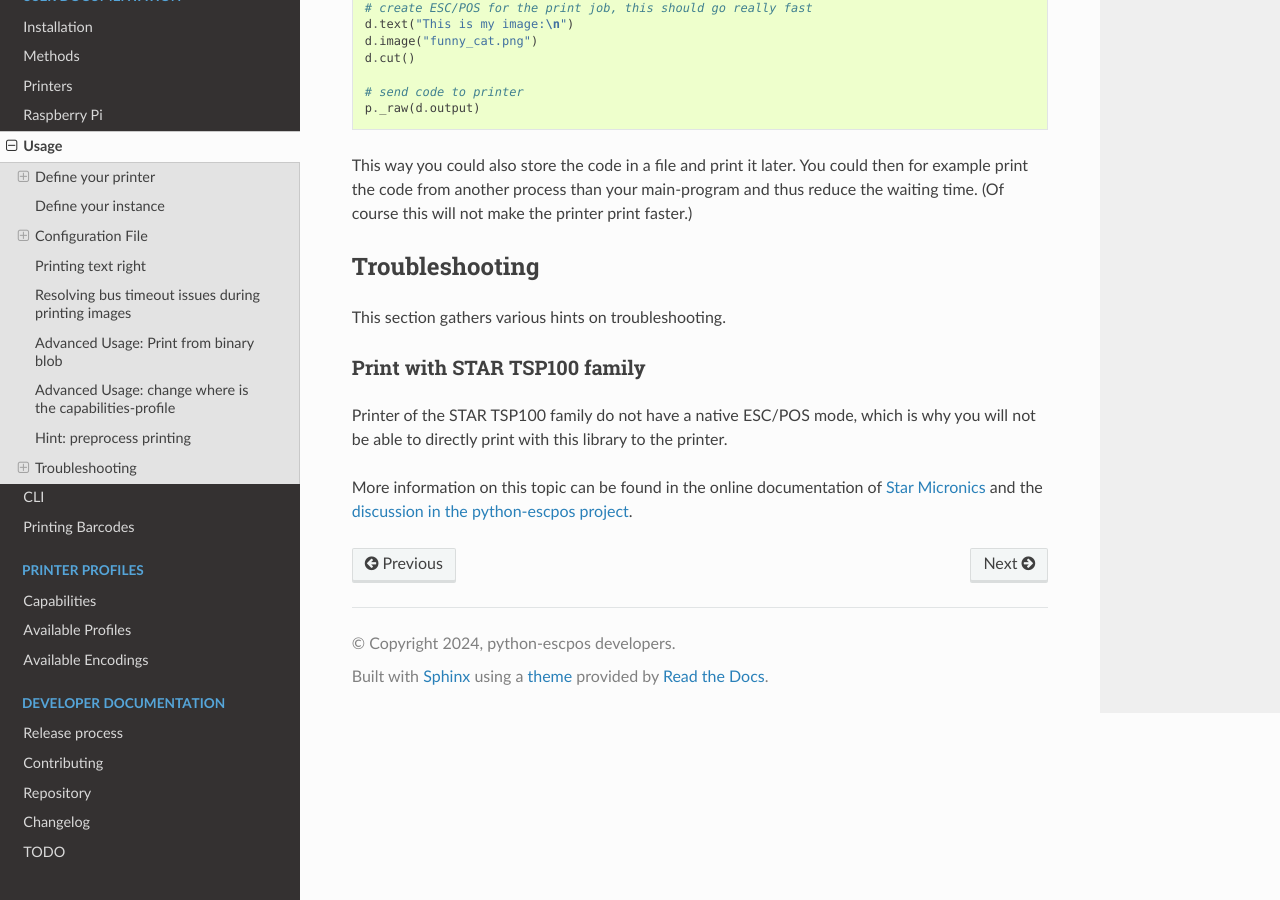
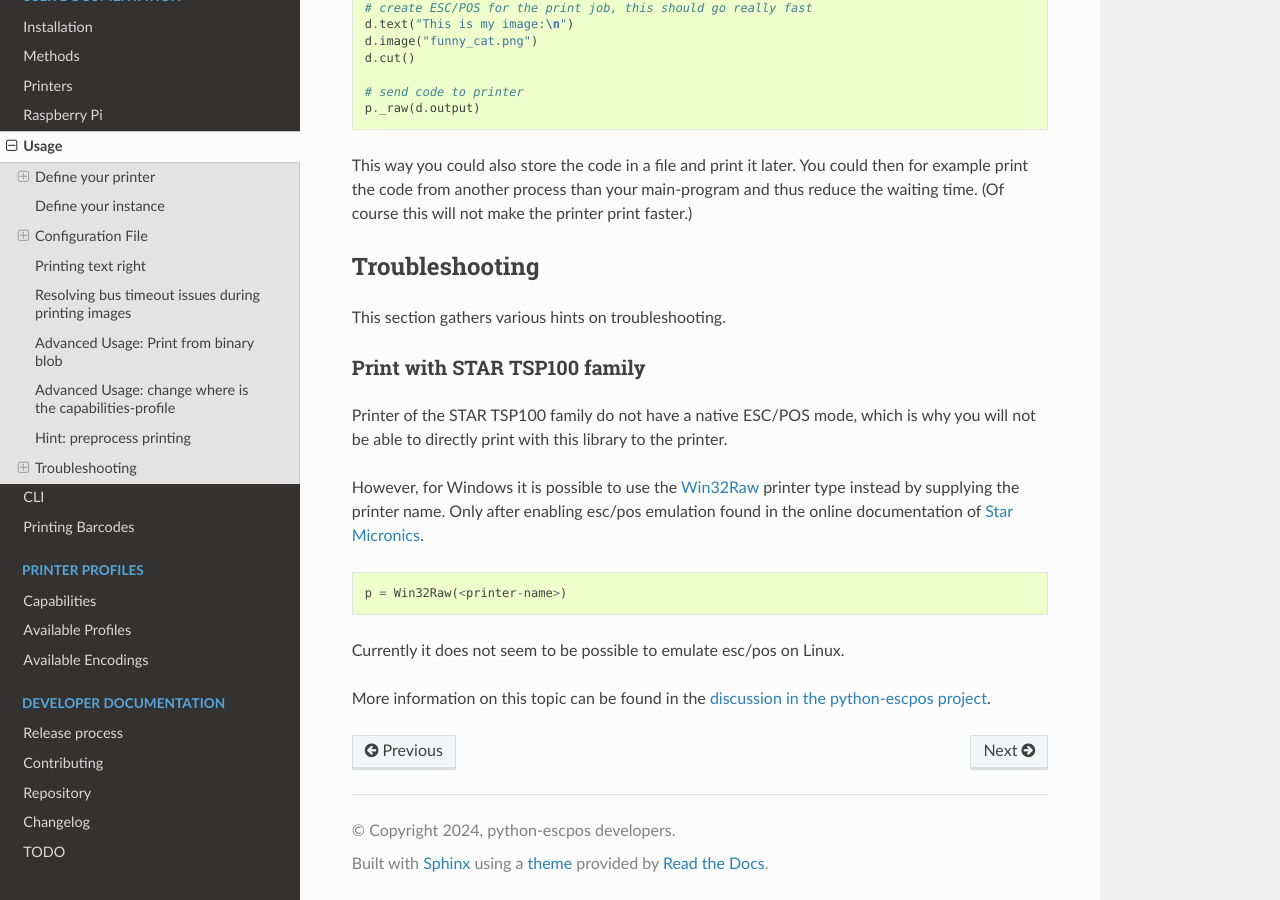
Before and after one commit to python-escpos/python-escpos, a Sphinx documentation site: the page built from doc/user/usage.rst, in a window 1280 px wide and 900 px high, scrolled down 6018 px. Built offline with Sphinx 7.4.7 and the Read the Docs theme 3.1.0, drawn with Linux system fonts in a browser that asks for light colours; pages that are not in the unit, such as notebooks, are missing from menus.

Commit message:
More info for STAR TSP100 family (#716)
* More info for STAR TSP100 family

* More info for STAR TSP100 family

```diff
--- a/doc/user/usage.rst
+++ b/doc/user/usage.rst
@@ -319,6 +319,15 @@ Print with STAR TSP100 family
 Printer of the STAR TSP100 family do not have a native ESC/POS mode, which
 is why you will not be able to directly print with this library to the printer.
 
-More information on this topic can be found in the online documentation of
-`Star Micronics <https://www.starmicronics.com/help-center/knowledge-base/configure-tsp100-series-printers-esc-pos-mode/>`_
-and the `discussion in the python-escpos project <https://github.com/python-escpos/python-escpos/issues/410>`_.
+However, for Windows it is possible to use the `Win32Raw <https://python-escpos.readthedocs.io/en/latest/user/printers.html#win32raw>`_
+printer type instead by supplying the printer name. Only after enabling esc/pos emulation found in the online documentation of
+`Star Micronics <https://www.starmicronics.com/help-center/knowledge-base/configure-tsp100-series-printers-esc-pos-mode/>`_.
+
+.. code-block:: Python
+
+    p = Win32Raw(<printer-name>)
+
+Currently it does not seem to be possible to emulate esc/pos on Linux.
+
+More information on this topic can be found in the
+`discussion in the python-escpos project <https://github.com/python-escpos/python-escpos/issues/410>`_.
```
